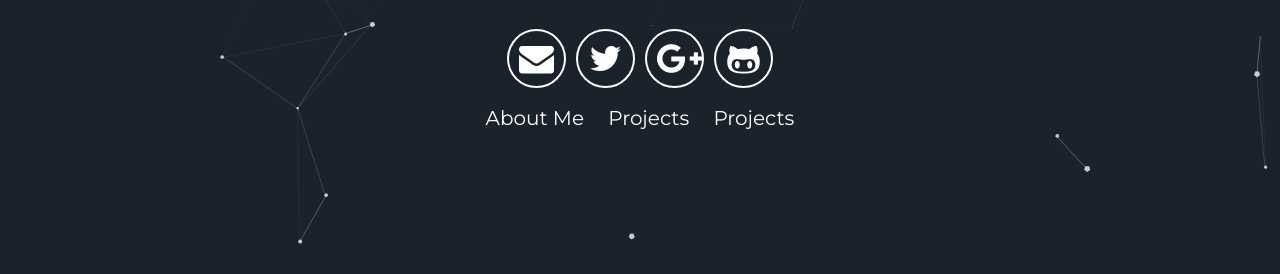
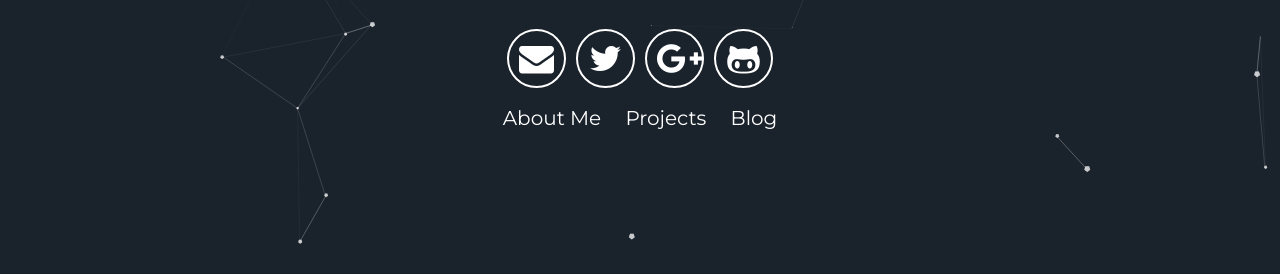
Before and after one commit to sialed/sialed.github.io, a Jekyll site: the page built from index.html, in a window 1280 px wide and 900 px high, scrolled down 391 px. Shown: the part 154-428 px from the top of the window. Built offline with Jekyll 4.4.1, drawn with Linux system fonts in a browser that asks for light colours.

Commit message:
incluir link del blog

```diff
--- a/_includes/header.html
+++ b/_includes/header.html
@@ -13,7 +13,7 @@
       <div class="header-links">
         <a class="link" href="#about" data-scroll>About Me</a>
         <a class="link" href="#projects" data-scroll>Projects</a>
-        <a class="link" href="https://sialed.github.io/Blog">Projects</a>
+        <a class="link" href="https://sialed.github.io/Blog">Blog</a>
       </div>
   </div>
   <a class="down" href="#about" data-scroll><i class="icon fa fa-chevron-down" aria-hidden="true"></i></a>
```
